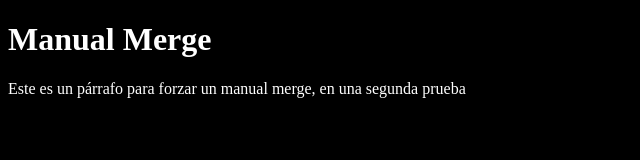
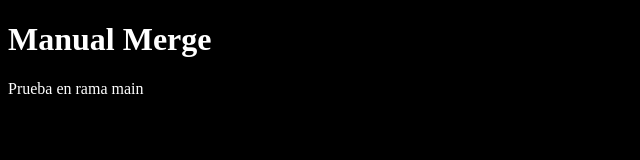
Before and after one commit to Emmalcd/curso-git, a plain HTML site: page index.html in a window 1280 px wide. Shown: the whole page, without its empty margins (0-640 px from the left). Drawn offline with Linux system fonts and the light colour scheme.

Commit message:
Test manual merge main

```diff
--- a/index.html
+++ b/index.html
@@ -8,6 +8,6 @@
   </head>
   <body>
     <h1>Manual Merge</h1>
-    <p>Este es un párrafo para forzar un manual merge, en una segunda prueba</p>
+    <p>Prueba en rama main</p>
   </body>
 </html>
```
